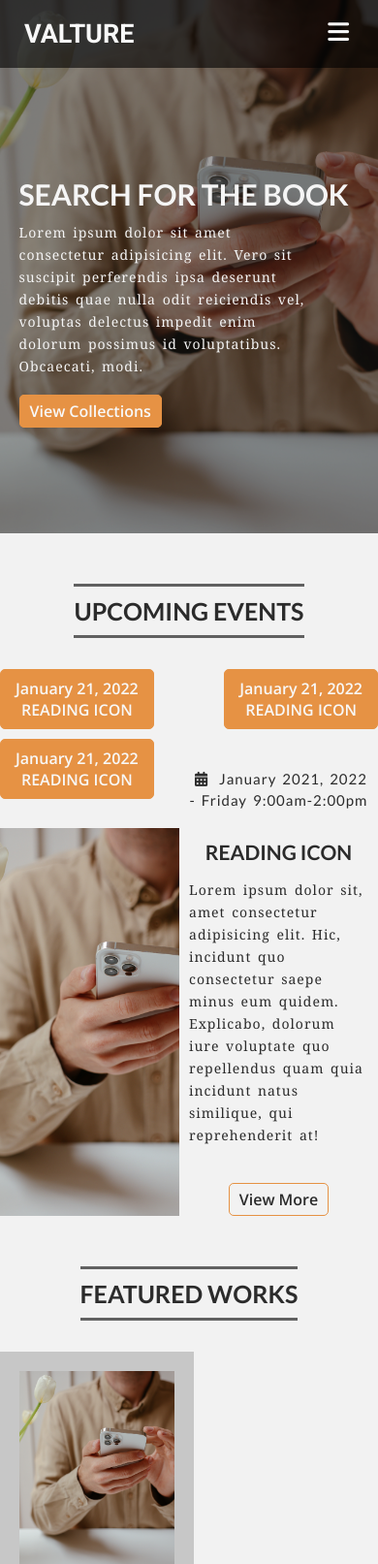
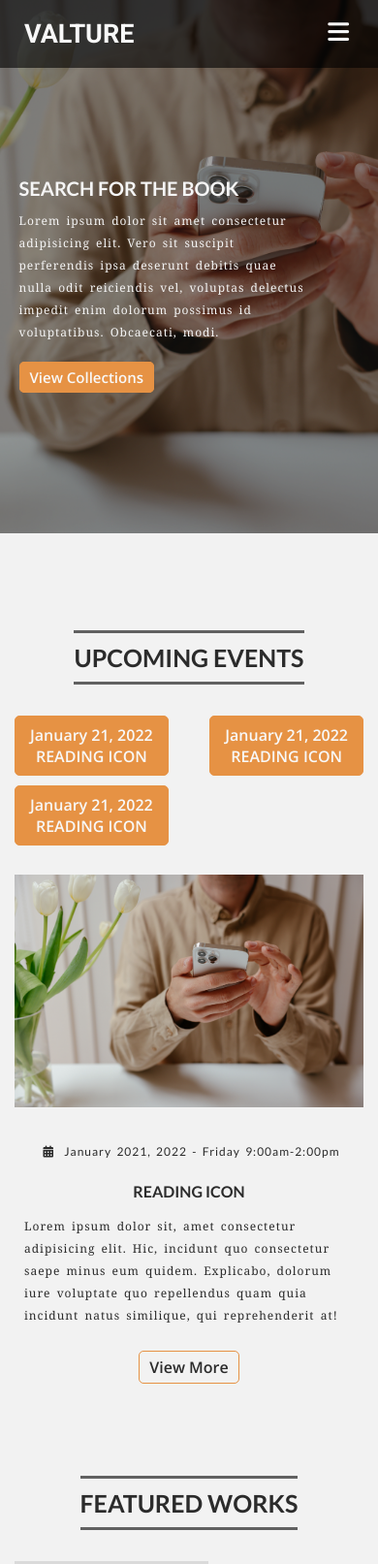
Before and after one commit to KennyCoDezz/Valture, a PHP site: page / in a window 390 px wide. Shown: the top 1613 px of the page at 97% size. Run offline with PHP 8.4, Linux system fonts and the light colour scheme.

Commit message:
added some responsiveness for smaller screens

```diff
--- a/css/footer.css
+++ b/css/footer.css
@@ -74,7 +74,7 @@ footer .footer-2 {
 
 footer .footer-2 .fa-brands {
   font-size: 25px;
-  color: var(--link-lightcolor) !important;
+  color: var(--link-lightcolor);
   -webkit-transition: 0.2s ease-in-out;
   transition: 0.2s ease-in-out;
 }
--- a/css/footer.scss
+++ b/css/footer.scss
@@ -47,7 +47,7 @@ footer {
 
     .fa-brands {
       font-size: 25px;
-      color: var(--link-lightcolor) !important;
+      color: var(--link-lightcolor);
       transition: 0.2s ease-in-out;
     }
     .fa-brands:hover {
--- a/css/homepage.css
+++ b/css/homepage.css
@@ -1,34 +1,3 @@
-@import url("https://fonts.googleapis.com/css2?family=Lato:ital,wght@0,100;0,300;0,400;0,700;0,900;1,100;1,300;1,400;1,700;1,900&display=swap");
-@import url("https://fonts.googleapis.com/css2?family=Roboto:ital,wght@0,100;0,300;0,400;0,500;0,700;0,900;1,100;1,300;1,400;1,500;1,700;1,900&display=swap");
-@import url("https://fonts.googleapis.com/css2?family=Open+Sans:ital,wght@0,300;0,400;0,500;0,600;0,700;0,800;1,300;1,400;1,500;1,600;1,700;1,800&display=swap");
-:root {
-  /**    <--  COLORS  -->   **/
-  --bg-color: #f2f2f2;
-  --bg-darkcolor: #1d1d1d;
-  --bg-medium_dark_color: #2c2c2c;
-  --link-color: #2b2b2b;
-  --link-lightcolor: #f8f8f8;
-  --linkhover-color: rgb(230, 146, 68);
-  --linkhover-darkcolor: rgb(233, 135, 43);
-  --linkhover-lightcolor: rgb(238, 177, 120);
-  --transparentnav-darkcolor: rgba(0, 0, 0, 0.6);
-  --transparentnav-lightcolor: rgba(255, 255, 255, 0.75);
-  --footertextsocials-color: #d1d1d1;
-  --text-lightcolor: #f5f5f5;
-  --text-darkcolor: #2b2b2b;
-  --boxshadow-darkcolor: rgb(255, 137, 27);
-  --boxshadow-lightcolor: rgb(245, 174, 108);
-  --image-container: #c7c7c7;
-  --header_text-color: #333333;
-  --small_text-color: #d1b79f;
-  --view_more-color: #d1af78;
-  /**    <--  FONT FAMILIY  -->   **/
-  --header-font: "Lato", Helvetica, Arial, sans-serif;
-  --paragraph-font: Georgia, "Times New Roman", serif;
-  --links-font: "Open Sans", sans-serif;
-  --logo-font: "Roboto", sans-serif;
-}
-
 * {
   margin: 0;
   padding: 0;
@@ -1208,9 +1177,74 @@ section.support_local div.link a:hover {
   }
 }
 
+@media screen and (max-width: 1200px) {
+  section.upcoming_events {
+    padding: 0 15px;
+  }
+  section.featured_works {
+    padding: 0 15px;
+  }
+  section.categories {
+    padding: 0 15px;
+  }
+  section.support_local {
+    padding: 0 15px;
+  }
+}
+
 @media screen and (max-width: 640px) {
-  .history_fact .carousel_history_fact .carousel__item_history div {
+  section.upcoming_events {
+    height: 900px;
+  }
+  section.upcoming_events .section-wrapper .article-shortview {
+    -ms-flex-wrap: wrap;
+        flex-wrap: wrap;
+    gap: 10px;
+  }
+  section.upcoming_events .section-wrapper .article-shortview .container.img-container {
+    -ms-flex-preferred-size: content;
+        flex-basis: content;
+  }
+  section.upcoming_events .section-wrapper .article-shortview .container.img-container img {
+    height: auto;
+  }
+  section.upcoming_events .section-wrapper .article-shortview .container.intro-container {
+    margin-top: 20px;
+    -webkit-box-flex: 1;
+        -ms-flex-positive: 1;
+            flex-grow: 1;
+  }
+  section.upcoming_events .section-wrapper .article-shortview .container.intro-container span {
+    padding: 10px 0;
+    margin: 0;
+  }
+  section.upcoming_events .section-wrapper .article-shortview .container.intro-container a {
+    position: relative;
+    margin-top: 20px;
+  }
+  section.history_fact .carousel_history_fact .carousel__item_history div {
     width: 100%;
   }
 }
+
+@media screen and (max-width: 500px) {
+  header.homepage-header .carousel .carousel__item span {
+    font-size: 20px;
+  }
+  header.homepage-header .carousel .carousel__item span p {
+    font-size: 12px;
+  }
+  header.homepage-header .carousel .carousel__item span a {
+    font-size: 15px;
+  }
+  section.upcoming_events .section-wrapper .article-shortview .container.intro-container span {
+    font-size: 12px;
+  }
+  section.upcoming_events .section-wrapper .article-shortview .container.intro-container h3 {
+    font-size: 16px;
+  }
+  section.upcoming_events .section-wrapper .article-shortview .container.intro-container p {
+    font-size: 12px;
+  }
+}
 /*# sourceMappingURL=homepage.css.map */
--- a/css/homepage.scss
+++ b/css/homepage.scss
@@ -1,35 +1,3 @@
-@import url("https://fonts.googleapis.com/css2?family=Lato:ital,wght@0,100;0,300;0,400;0,700;0,900;1,100;1,300;1,400;1,700;1,900&display=swap");
-@import url("https://fonts.googleapis.com/css2?family=Roboto:ital,wght@0,100;0,300;0,400;0,500;0,700;0,900;1,100;1,300;1,400;1,500;1,700;1,900&display=swap");
-@import url("https://fonts.googleapis.com/css2?family=Open+Sans:ital,wght@0,300;0,400;0,500;0,600;0,700;0,800;1,300;1,400;1,500;1,600;1,700;1,800&display=swap");
-
-:root {
-  /**    <--  COLORS  -->   **/
-  --bg-color: #f2f2f2;
-  --bg-darkcolor: #1d1d1d;
-  --bg-medium_dark_color: #2c2c2c;
-  --link-color: #2b2b2b;
-  --link-lightcolor: #f8f8f8;
-  --linkhover-color: rgb(230, 146, 68);
-  --linkhover-darkcolor: rgb(233, 135, 43);
-  --linkhover-lightcolor: rgb(238, 177, 120);
-  --transparentnav-darkcolor: rgba(0, 0, 0, 0.6);
-  --transparentnav-lightcolor: rgba(255, 255, 255, 0.75);
-  --footertextsocials-color: #d1d1d1;
-  --text-lightcolor: #f5f5f5;
-  --text-darkcolor: #2b2b2b;
-  --boxshadow-darkcolor: rgb(255, 137, 27);
-  --boxshadow-lightcolor: rgb(245, 174, 108);
-  --image-container: #c7c7c7;
-  --header_text-color: #333333;
-  --small_text-color: #d1b79f;
-  --view_more-color: #d1af78;
-
-  /**    <--  FONT FAMILIY  -->   **/
-  --header-font: "Lato", Helvetica, Arial, sans-serif;
-  --paragraph-font: Georgia, "Times New Roman", serif;
-  --links-font: "Open Sans", sans-serif;
-  --logo-font: "Roboto", sans-serif;
-}
 * {
   margin: 0;
   padding: 0;
@@ -913,8 +881,50 @@ section.support_local {
   }
 }
 
+@media screen and (max-width: 1200px) {
+  section.upcoming_events {
+    padding: 0 15px;
+  }
+  section.featured_works {
+    padding: 0 15px;
+  }
+  section.categories {
+    padding: 0 15px;
+  }
+  section.support_local {
+    padding: 0 15px;
+  }
+}
+
 @media screen and (max-width: 640px) {
-  .history_fact {
+  section.upcoming_events {
+    height: 900px;
+    .section-wrapper {
+      .article-shortview {
+        flex-wrap: wrap;
+        gap: 10px;
+        .container.img-container {
+          flex-basis: content;
+          img {
+            height: auto;
+          }
+        }
+        .container.intro-container {
+          margin-top: 20px;
+          flex-grow: 1;
+          span {
+            padding: 10px 0;
+            margin: 0;
+          }
+          a {
+            position: relative;
+            margin-top: 20px;
+          }
+        }
+      }
+    }
+  }
+  section.history_fact {
     .carousel_history_fact {
       .carousel__item_history {
         div {
@@ -924,3 +934,41 @@ section.support_local {
     }
   }
 }
+
+@media screen and (max-width: 500px) {
+  header.homepage-header {
+    .carousel {
+      .carousel__item {
+        span {
+          font-size: 20px;
+
+          p {
+            font-size: 12px;
+          }
+          a {
+            font-size: 15px;
+          }
+        }
+      }
+    }
+  }
+  section.upcoming_events {
+    .section-wrapper {
+      .article-shortview {
+        .container.intro-container {
+          span {
+            font-size: 12px;
+          }
+          h3 {
+            font-size: 16px;
+          }
+          p {
+            font-size: 12px;
+          }
+          a {
+          }
+        }
+      }
+    }
+  }
+}
--- a/css/navigation.css
+++ b/css/navigation.css
@@ -1,3 +1,34 @@
+@import url("https://fonts.googleapis.com/css2?family=Lato:ital,wght@0,100;0,300;0,400;0,700;0,900;1,100;1,300;1,400;1,700;1,900&display=swap");
+@import url("https://fonts.googleapis.com/css2?family=Roboto:ital,wght@0,100;0,300;0,400;0,500;0,700;0,900;1,100;1,300;1,400;1,500;1,700;1,900&display=swap");
+@import url("https://fonts.googleapis.com/css2?family=Open+Sans:ital,wght@0,300;0,400;0,500;0,600;0,700;0,800;1,300;1,400;1,500;1,600;1,700;1,800&display=swap");
+:root {
+  /**    <--  COLORS  -->   **/
+  --bg-color: #f2f2f2;
+  --bg-darkcolor: #1d1d1d;
+  --bg-medium_dark_color: #2c2c2c;
+  --link-color: #2b2b2b;
+  --link-lightcolor: #f8f8f8;
+  --linkhover-color: rgb(230, 146, 68);
+  --linkhover-darkcolor: rgb(233, 135, 43);
+  --linkhover-lightcolor: rgb(238, 177, 120);
+  --transparentnav-darkcolor: rgba(0, 0, 0, 0.6);
+  --transparentnav-lightcolor: rgba(255, 255, 255, 0.75);
+  --footertextsocials-color: #d1d1d1;
+  --text-lightcolor: #f5f5f5;
+  --text-darkcolor: #2b2b2b;
+  --boxshadow-darkcolor: rgb(255, 137, 27);
+  --boxshadow-lightcolor: rgb(245, 174, 108);
+  --image-container: #dadada;
+  --header_text-color: #333333;
+  --small_text-color: #d1b79f;
+  --view_more-color: #d1af78;
+  /**    <--  FONT FAMILIY  -->   **/
+  --header-font: "Lato", Helvetica, Arial, sans-serif;
+  --paragraph-font: Georgia, "Times New Roman", serif;
+  --links-font: "Open Sans", sans-serif;
+  --logo-font: "Roboto", sans-serif;
+}
+
 /**    start of <--  NAVIGATION / MENU  -->   **/
 nav.main-nav {
   display: -webkit-box;
--- a/css/navigation.scss
+++ b/css/navigation.scss
@@ -1,3 +1,35 @@
+@import url("https://fonts.googleapis.com/css2?family=Lato:ital,wght@0,100;0,300;0,400;0,700;0,900;1,100;1,300;1,400;1,700;1,900&display=swap");
+@import url("https://fonts.googleapis.com/css2?family=Roboto:ital,wght@0,100;0,300;0,400;0,500;0,700;0,900;1,100;1,300;1,400;1,500;1,700;1,900&display=swap");
+@import url("https://fonts.googleapis.com/css2?family=Open+Sans:ital,wght@0,300;0,400;0,500;0,600;0,700;0,800;1,300;1,400;1,500;1,600;1,700;1,800&display=swap");
+
+:root {
+  /**    <--  COLORS  -->   **/
+  --bg-color: #f2f2f2;
+  --bg-darkcolor: #1d1d1d;
+  --bg-medium_dark_color: #2c2c2c;
+  --link-color: #2b2b2b;
+  --link-lightcolor: #f8f8f8;
+  --linkhover-color: rgb(230, 146, 68);
+  --linkhover-darkcolor: rgb(233, 135, 43);
+  --linkhover-lightcolor: rgb(238, 177, 120);
+  --transparentnav-darkcolor: rgba(0, 0, 0, 0.6);
+  --transparentnav-lightcolor: rgba(255, 255, 255, 0.75);
+  --footertextsocials-color: #d1d1d1;
+  --text-lightcolor: #f5f5f5;
+  --text-darkcolor: #2b2b2b;
+  --boxshadow-darkcolor: rgb(255, 137, 27);
+  --boxshadow-lightcolor: rgb(245, 174, 108);
+  --image-container: #dadada;
+  --header_text-color: #333333;
+  --small_text-color: #d1b79f;
+  --view_more-color: #d1af78;
+
+  /**    <--  FONT FAMILIY  -->   **/
+  --header-font: "Lato", Helvetica, Arial, sans-serif;
+  --paragraph-font: Georgia, "Times New Roman", serif;
+  --links-font: "Open Sans", sans-serif;
+  --logo-font: "Roboto", sans-serif;
+}
 /**    start of <--  NAVIGATION / MENU  -->   **/
 nav.main-nav {
   //background: var(--transparentnav-darkcolor);
```
Also changed, not shown: 3 other files.
